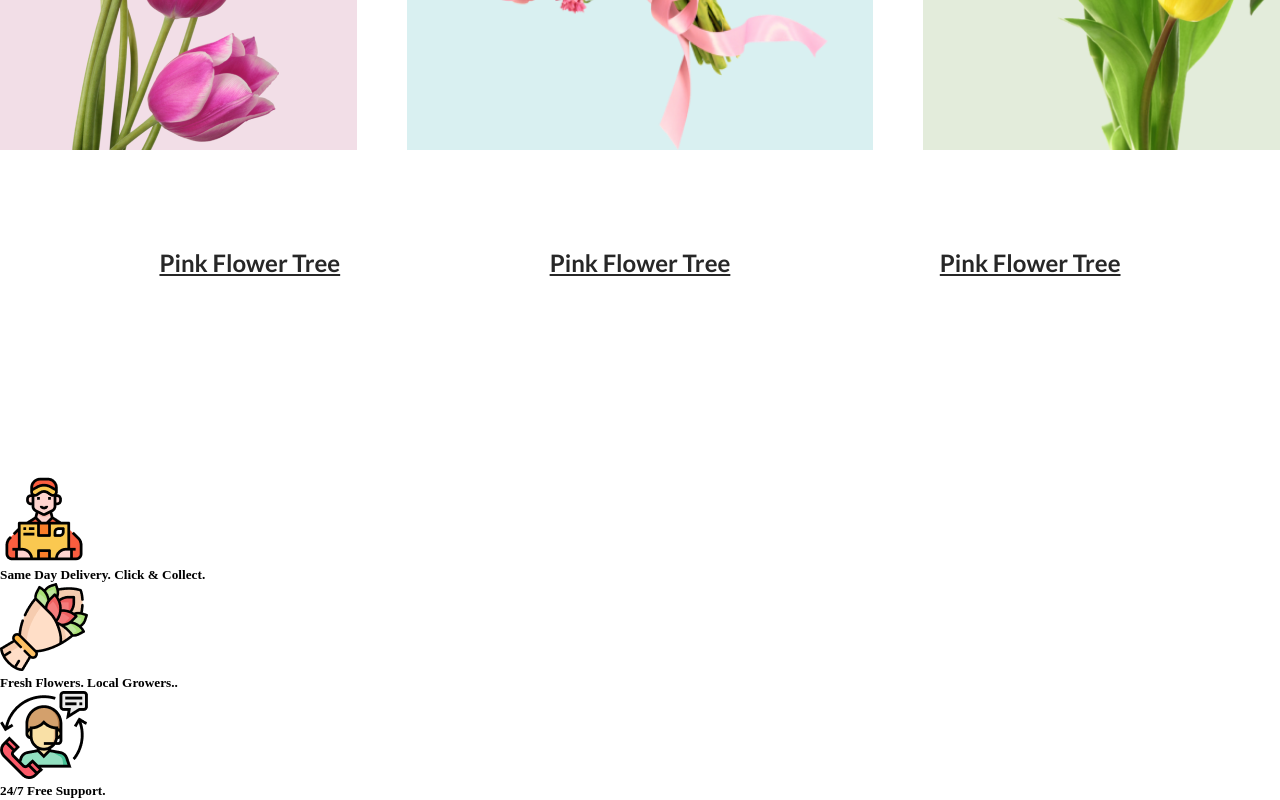
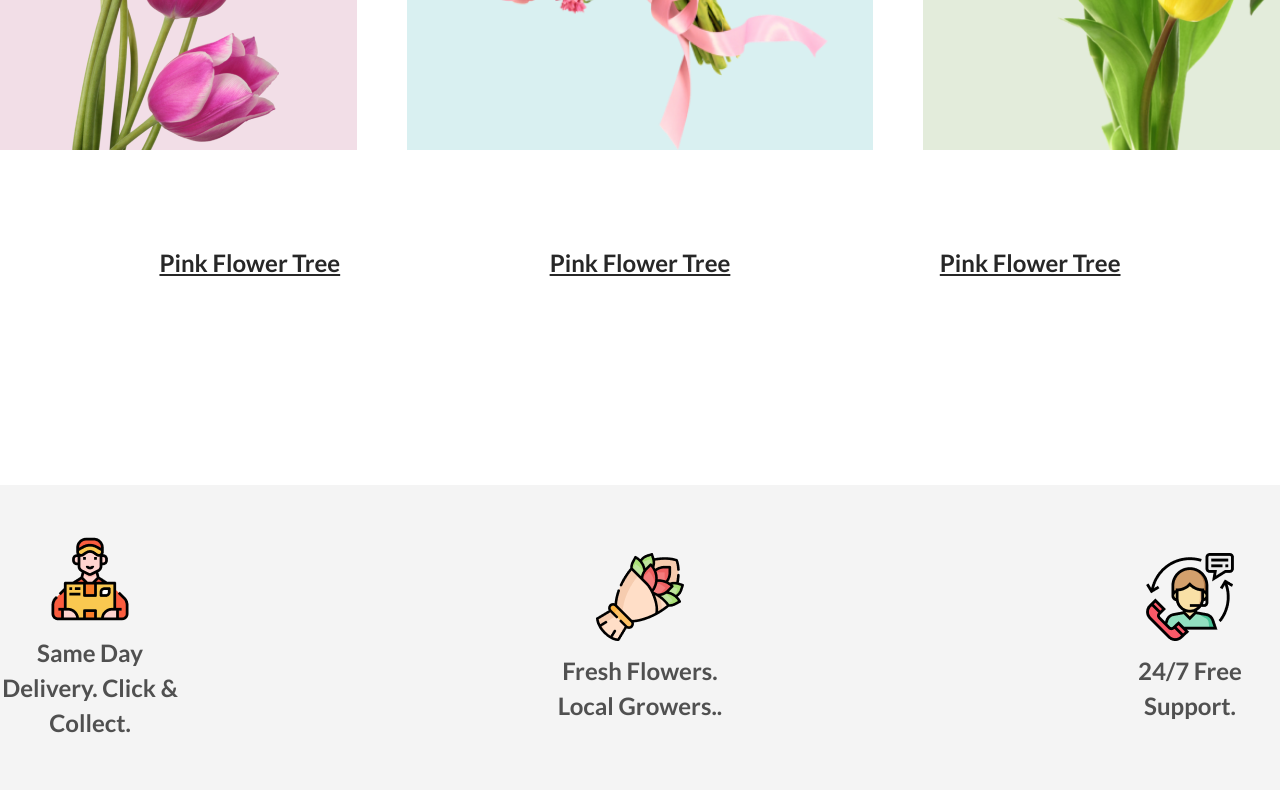
Before and after one commit to Shiham123/HTML-CSS, a plain HTML site: page index.html in a window 1280 px wide. Shown: the part 1719-2519 px from the top of the page. Drawn offline with Linux system fonts and the light colour scheme.

Commit message:
three section complet

```diff
--- a/style.css
+++ b/style.css
@@ -176,3 +176,44 @@
   text-align: center;
   font: normal normal 700 24px/25px 'Lato';
 }
+
+/* !-------------------- */
+
+.client-section {
+  display: flex;
+  justify-content: center;
+  align-items: center;
+  padding: 10px 10px;
+}
+
+.client-section .client-items {
+  width: 1500px;
+  border-radius: 8px;
+  background: rgba(39, 39, 39, 0.05);
+  display: flex;
+  justify-content: center;
+  align-items: center;
+  gap: 250px;
+  padding: 50px 0px;
+}
+
+.client-section .client-items .client-item {
+  display: flex;
+  flex-direction: column;
+  justify-content: center;
+  align-items: center;
+  margin: 0 auto;
+  text-align: center;
+  padding: 0px 50px;
+}
+
+.client-section .client-items .client-item .client-img {
+  width: 200px;
+  height: 100px;
+}
+
+.client-section .client-items .client-item h5 {
+  color: rgba(39, 39, 39, 0.8);
+  font: normal normal 600 24px/35px 'Lato';
+  text-align: center;
+}
```
